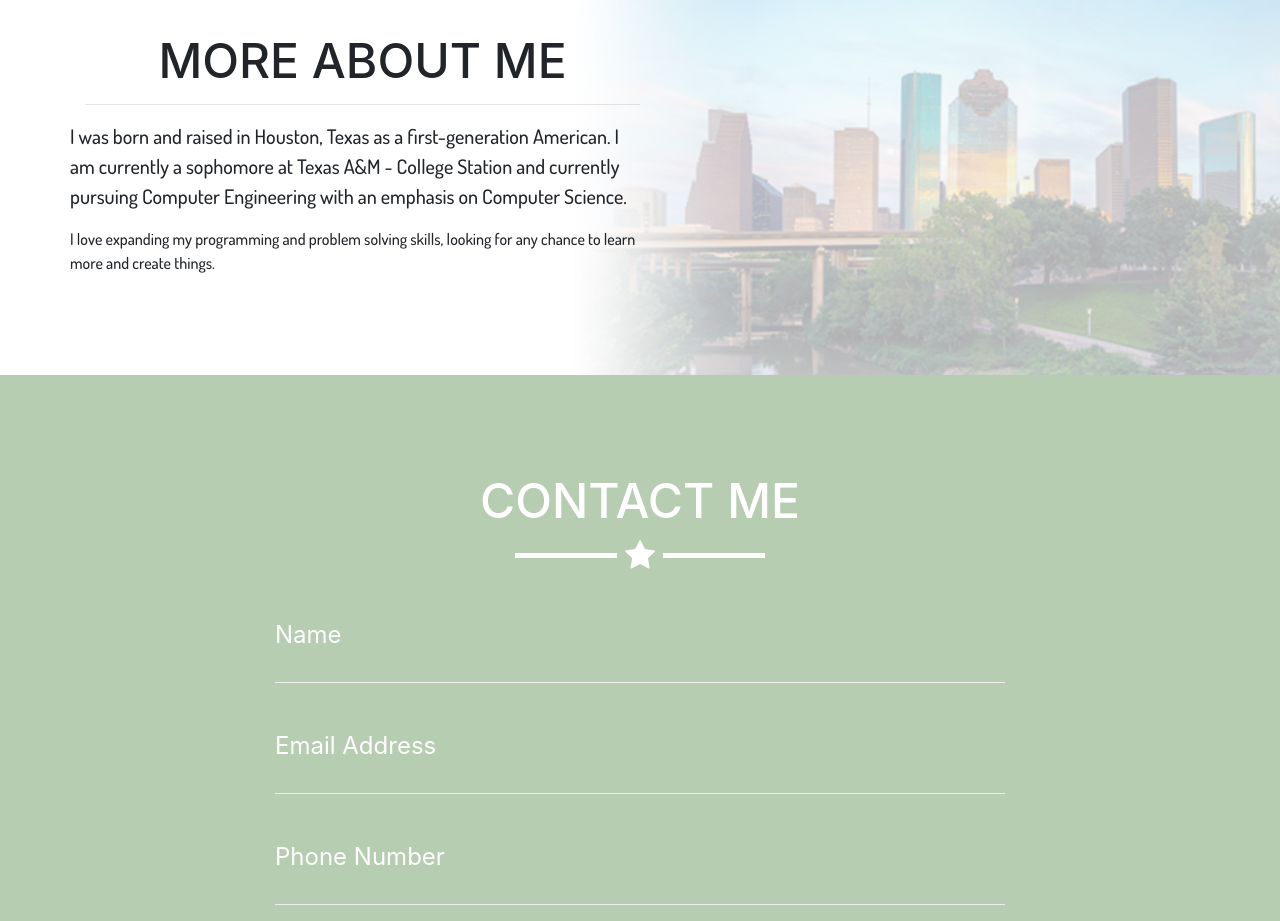
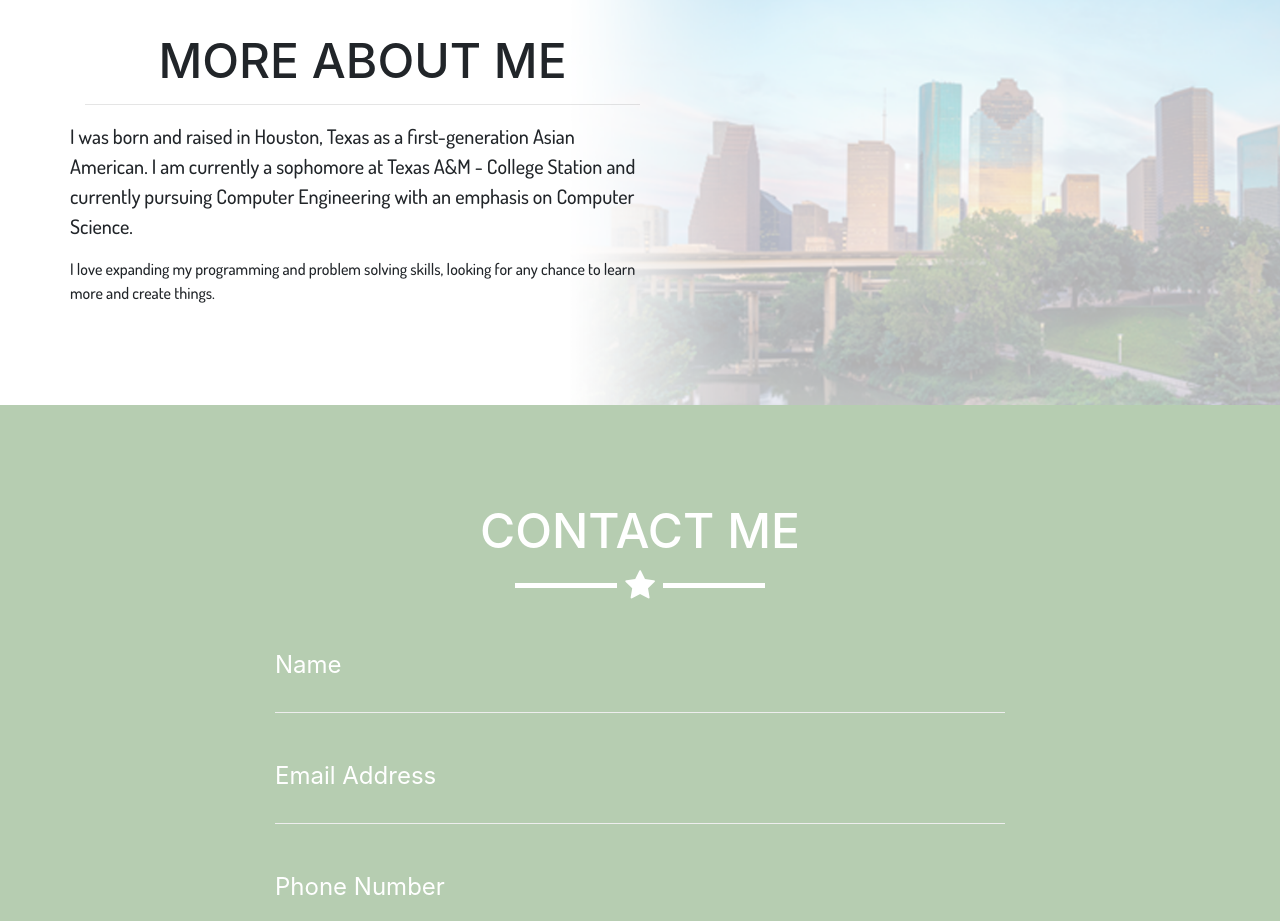
Before and after one commit to BenWong1097/BenWong1097.github.io, a website with bundled scripts: page index.html in a window 1280 px wide. Shown: the part 2020-2941 px from the top of the page. Built offline with nearby package versions, Linux system fonts and the light colour scheme.

Commit message:
minor text changes

```diff
--- a/index.html
+++ b/index.html
@@ -178,7 +178,7 @@
         <hr style="margin-right:50%;">
         <div class="row">
           <p class="more-text">
-            I was born and raised in Houston, Texas as a first-generation American. I am currently a sophomore at Texas A&M - College Station and currently pursuing Computer Engineering with an emphasis on Computer Science.
+            I was born and raised in Houston, Texas as a first-generation Asian American. I am currently a sophomore at Texas A&M - College Station and currently pursuing Computer Engineering with an emphasis on Computer Science.
           </p>
           <span class="more-text">I love expanding my programming and problem solving skills, looking for any chance to learn more and create things.</span>
         </div>
```
